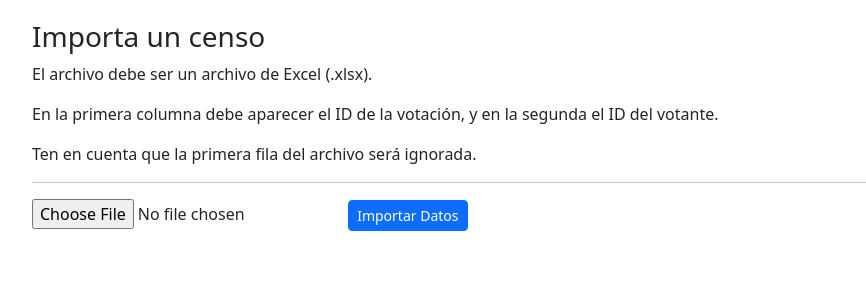
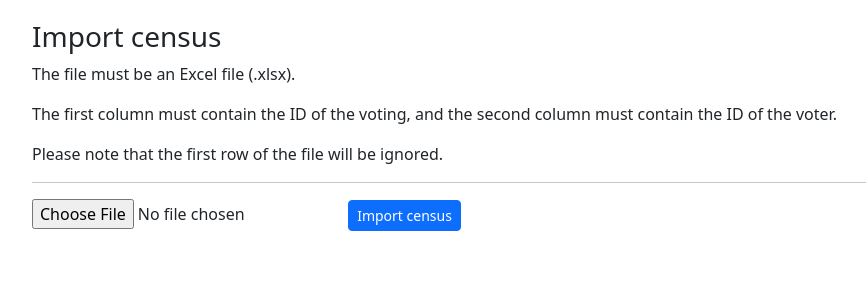
Before and after one commit to goncammej/decide-part-lorca-tests, a Django app: page /census/import/ in a window 1280 px wide. Shown: the top 300 px of the page, without its empty margins (20-886 px from the left). Run offline with Django 3.2, Linux system fonts and the light colour scheme; some libraries are stand-ins or nearby versions.

Commit message:
style: UI translation
The UI language has been changed to English.

```diff
--- a/decide/census/templates/census/export_census.html
+++ b/decide/census/templates/census/export_census.html
@@ -7,12 +7,12 @@
 <link type="text/css" rel="stylesheet" href="{% static "booth/style.css" %}" />
 {% endblock %} {% block content %}
 <div class="voting container">
-  <h3>Exporta un censo</h3>
+  <h3>Export census</h3>
 
   <table class="table table-bordered table-striped">
     <thead>
       <tr>
-        <th>Votación</th>
+        <th>Voting</th>
       </tr>
     </thead>
     <tbody>
@@ -23,7 +23,7 @@
           <a
             class="btn btn-primary btn-sm"
             href="{% url 'export_census_of_voting' voting.id %}"
-            >Exportar censo</a
+            >Export census</a
           >
         </td>
       </tr>
--- a/decide/census/templates/census/import_census.html
+++ b/decide/census/templates/census/import_census.html
@@ -7,21 +7,21 @@
 <link type="text/css" rel="stylesheet" href="{% static "booth/style.css" %}" />
 {% endblock %} {% block content %}
 <div class="voting container">
-  <h3>Importa un censo</h3>
+  <h3>Import census</h3>
 
-  <p>El archivo debe ser un archivo de Excel (.xlsx).</p>
+  <p>The file must be an Excel file (.xlsx).</p>
   <p>
-    En la primera columna debe aparecer el ID de la votación, y en la segunda el
-    ID del votante.
+    The first column must contain the ID of the voting, and the second column
+    must contain the ID of the voter.
   </p>
-  <p>Ten en cuenta que la primera fila del archivo será ignorada.</p>
+  <p>Please note that the first row of the file will be ignored.</p>
 
   <hr />
 
   <form method="post" enctype="multipart/form-data">
     {% csrf_token %}
-    <input type="file" name="archivo" accept=".xlsx" />
-    <button class="btn btn-primary btn-sm" type="submit">Importar Datos</button>
+    <input type="file" name="file" accept=".xlsx" />
+    <button class="btn btn-primary btn-sm" type="submit">Import census</button>
   </form>
 </div>
 
--- a/decide/census/views.py
+++ b/decide/census/views.py
@@ -77,26 +77,26 @@ def export_census(request, voting_id):
     response = HttpResponse(
         content_type="application/vnd.openxmlformats-officedocument.spreadsheetml.sheet",
     )
-    response["Content-Disposition"] = "attachment; filename=censo.xlsx"
+    response["Content-Disposition"] = "attachment; filename=census.xlsx"
 
     workbook = Workbook()
     worksheet = workbook.active
-    worksheet.title = "Censo"
+    worksheet.title = "Census"
 
     worksheet.merge_cells("A1:B1")
     first_cell = worksheet["A1"]
-    first_cell.value = "Censo de: " + voting.name
+    first_cell.value = "Census for: " + voting.name
     first_cell.fill = PatternFill("solid", fgColor="0D98BA")
     first_cell.font = Font(bold=True, color="FFFFFF", name="Calibri")
     first_cell.alignment = Alignment(horizontal="center")
 
     voting_id_title = worksheet["A2"]
-    voting_id_title.value = "ID de la votación"
+    voting_id_title.value = "Voting ID"
     voting_id_title.font = Font(bold=True, color="0D98BA", name="Calibri")
     voting_id_title.alignment = Alignment(horizontal="center")
 
     voter_id_title = worksheet["B2"]
-    voter_id_title.value = "ID del votante"
+    voter_id_title.value = "Voter ID"
     voter_id_title.font = Font(bold=True, color="0D98BA", name="Calibri")
     voter_id_title.alignment = Alignment(horizontal="center")
 
@@ -113,8 +113,8 @@ class CensusImportView(TemplateView):
     template_name = "census/import_census.html"
 
     def post(self, request, *args, **kwargs):
-        if request.method == "POST" and request.FILES["archivo"]:
-            file = request.FILES["archivo"]
+        if request.method == "POST" and request.FILES["file"]:
+            file = request.FILES["file"]
             workbook = openpyxl.load_workbook(file)
             sheet = workbook.active
 
@@ -124,5 +124,5 @@ class CensusImportView(TemplateView):
 
                 Census.objects.create(voting_id=voting_id, voter_id=voter_id)
 
-            messages.success(request, "Datos importados correctamente")
+            messages.success(request, "Data imported successfully!")
             return HttpResponseRedirect("/census/import/")
```
Also changed, not shown: decide/census/tests.py (+7 -7 lines).
